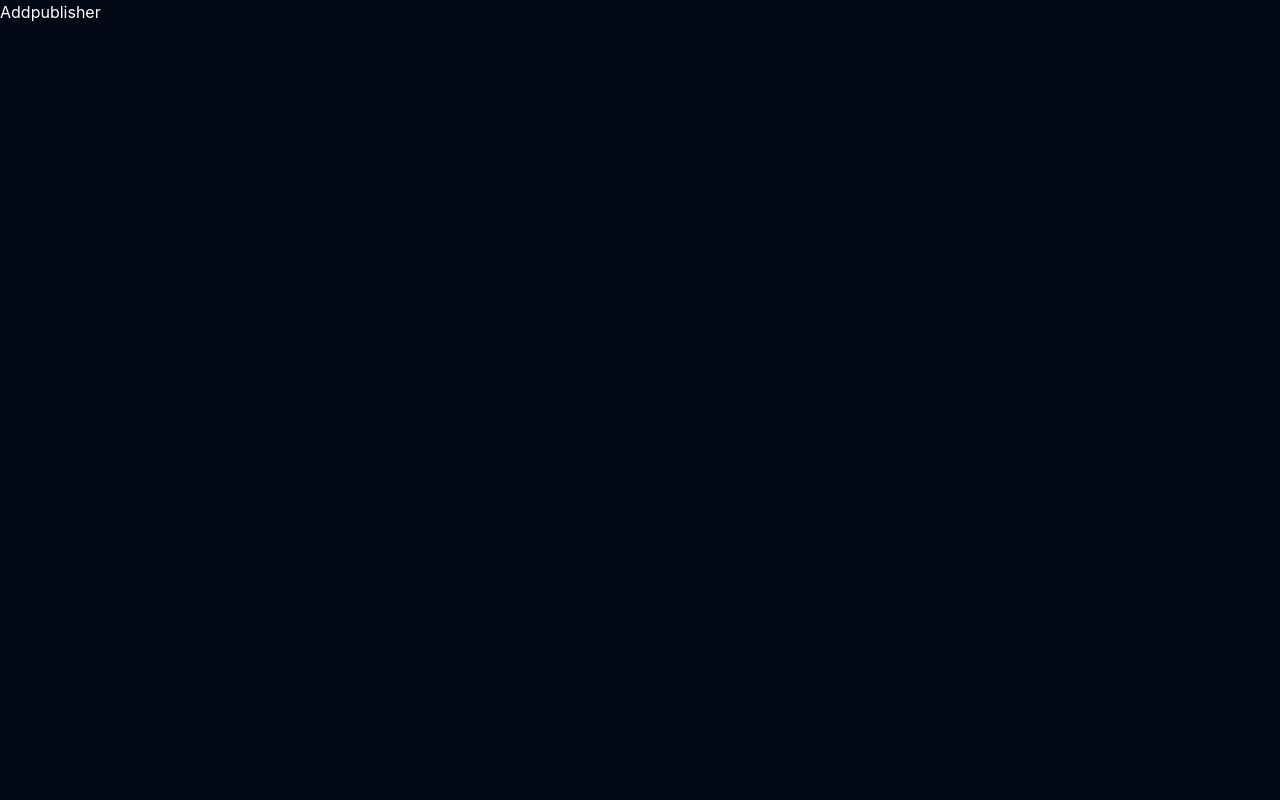
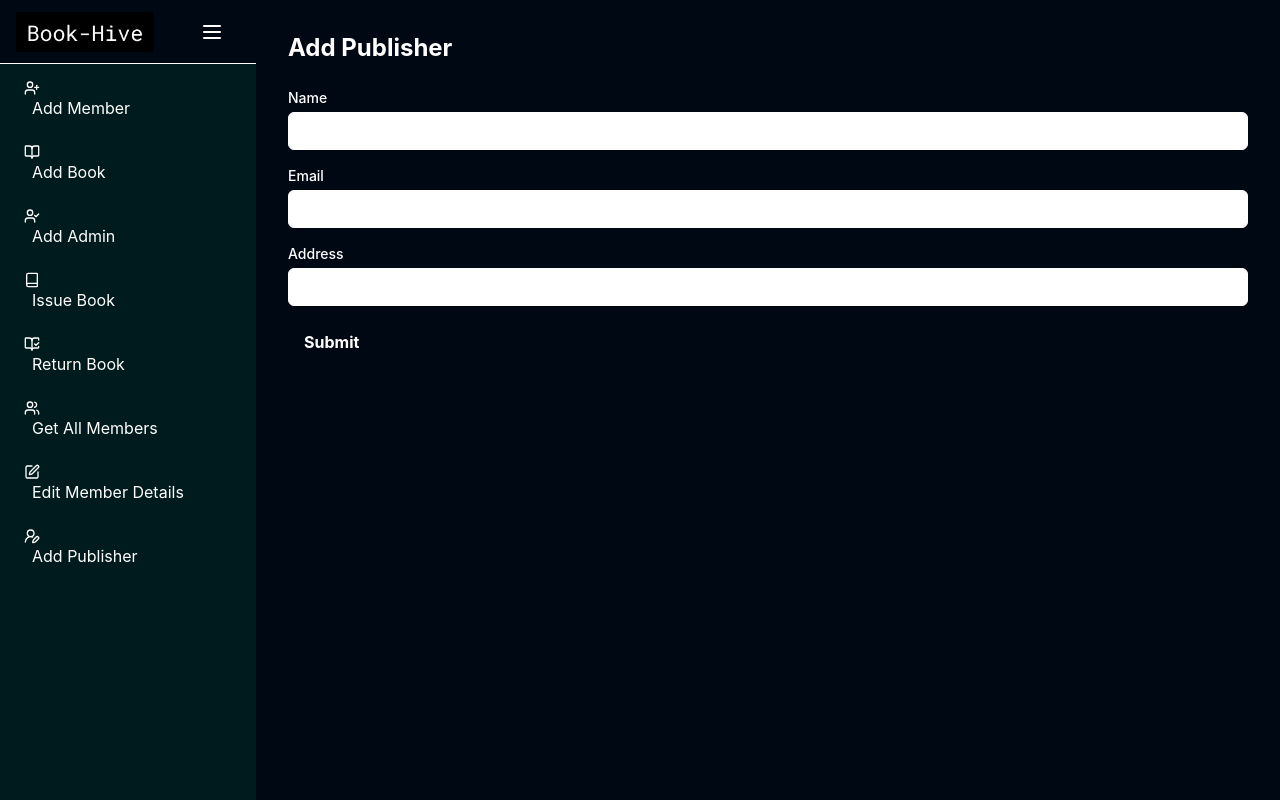
Before and after one commit to mohnish2908/book-hive, a React (Create React App) app: page /admin/addpublisher in a window 1280 px wide. Built offline with nearby package versions, Linux system fonts and the light colour scheme.

Commit message:
add publisher

```diff
--- a/src/dashboards/Adminsidebarpages/Addpublisher.jsx
+++ b/src/dashboards/Adminsidebarpages/Addpublisher.jsx
@@ -1,9 +1,88 @@
-import React from 'react'
+import React, { useState } from 'react';
+import Adminsidebar from '../../components/Adminsidebar';
+import { useLocation } from 'react-router-dom';
 
 const Addpublisher = () => {
+  const [formData, setFormData] = useState({
+    name: '',
+    email: '',
+    address: '',
+  });
+
+  const location = useLocation();
+  const { data } = location.state || {};
+
+  const handleChange = (e) => {
+    const { name, value } = e.target;
+    setFormData({
+      ...formData,
+      [name]: value
+    });
+  };
+
+  const handlerSubmit = async (e) => {
+    e.preventDefault();
+    let response;
+    try {
+      console.log(formData);
+      response = await fetch(`http://localhost:8080/admin/addPublisher`, {
+        method: 'POST',
+        headers: {
+          'Content-Type': 'application/json',
+        },
+        body: JSON.stringify(formData),
+      });
+      const d = await response.json();
+      console.log(d);
+    } catch (error) {
+      console.error('Error:', error);
+    }
+  }
+
   return (
-    <div className='text-white'>Addpublisher</div>
+    <div className='text-white min-h-screen flex'>
+      <Adminsidebar />
+      <div className='flex-grow p-8'>
+        <h2 className='text-2xl font-bold mb-6'>Add Publisher</h2>
+        <form onSubmit={handlerSubmit} className='space-y-4'>
+          <div className='form-group'>
+            <label htmlFor='name' className='block text-sm font-medium text-gray-300'>Name</label>
+            <input
+              type='text'
+              id='name'
+              name='name'
+              value={formData.name}
+              onChange={handleChange}
+              className='mt-1 block w-full px-3 py-2 bg-gray-700 text-gray-300 border border-gray-600 rounded-md shadow-sm focus:outline-none focus:ring-indigo-500 focus:border-indigo-500 sm:text-sm'
+            />
+          </div>
+          <div className='form-group'>
+            <label htmlFor='email' className='block text-sm font-medium text-gray-300'>Email</label>
+            <input
+              type='email'
+              id='email'
+              name='email'
+              value={formData.email}
+              onChange={handleChange}
+              className='mt-1 block w-full px-3 py-2 bg-gray-700 text-gray-300 border border-gray-600 rounded-md shadow-sm focus:outline-none focus:ring-indigo-500 focus:border-indigo-500 sm:text-sm'
+            />
+          </div>
+          <div className='form-group'>
+            <label htmlFor='address' className='block text-sm font-medium text-gray-300'>Address</label>
+            <input
+              type='text'
+              id='address'
+              name='address'
+              value={formData.address}
+              onChange={handleChange}
+              className='mt-1 block w-full px-3 py-2 bg-gray-700 text-gray-300 border border-gray-600 rounded-md shadow-sm focus:outline-none focus:ring-indigo-500 focus:border-indigo-500 sm:text-sm'
+            />
+          </div>
+          <button type='submit' className='btn btn-primary bg-indigo-600 hover:bg-indigo-700 text-white font-bold py-2 px-4 rounded-md'>Submit</button>
+        </form>
+      </div>
+    </div>
   )
 }
 
-export default Addpublisher
+export default Addpublisher;
```
